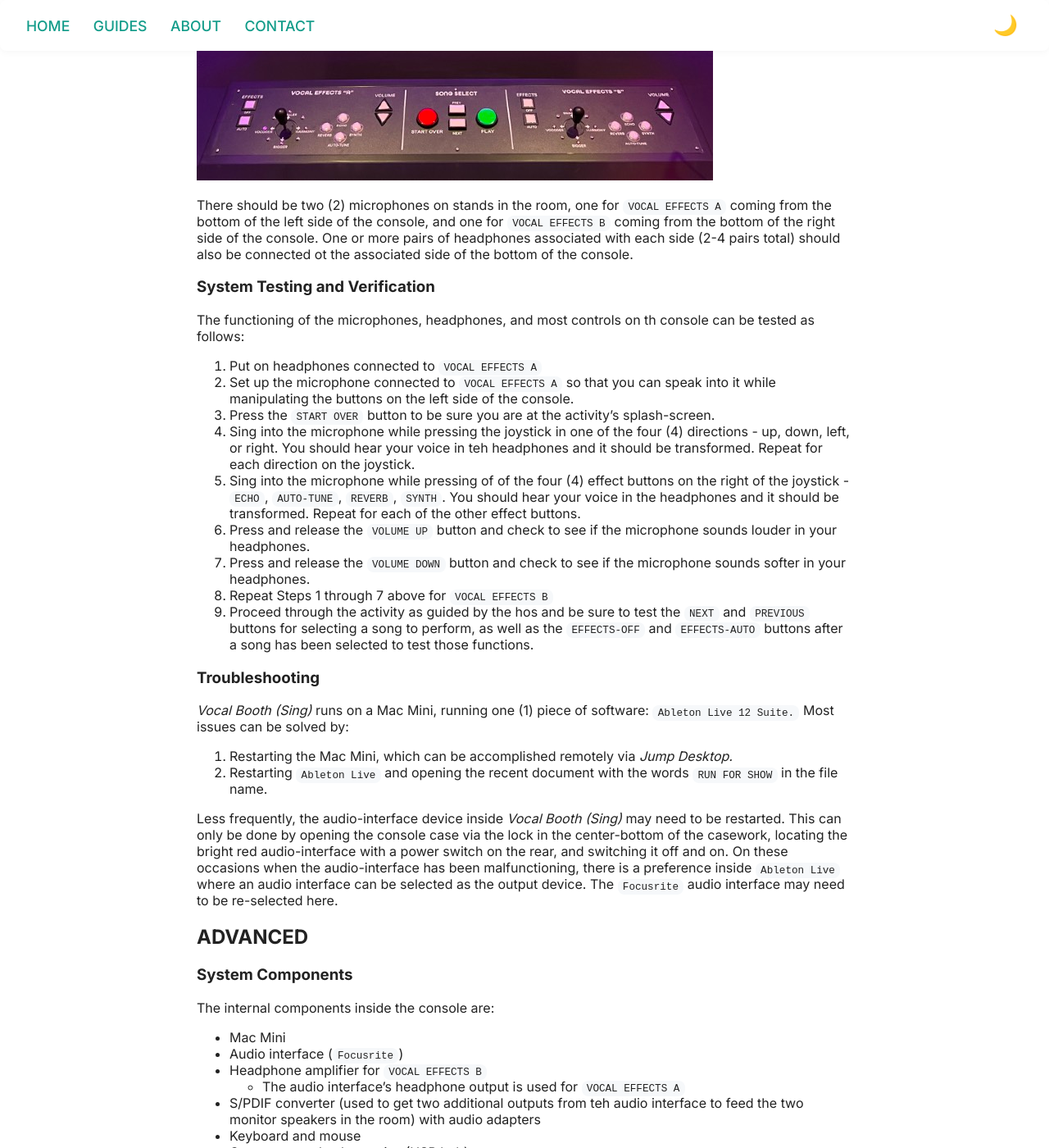
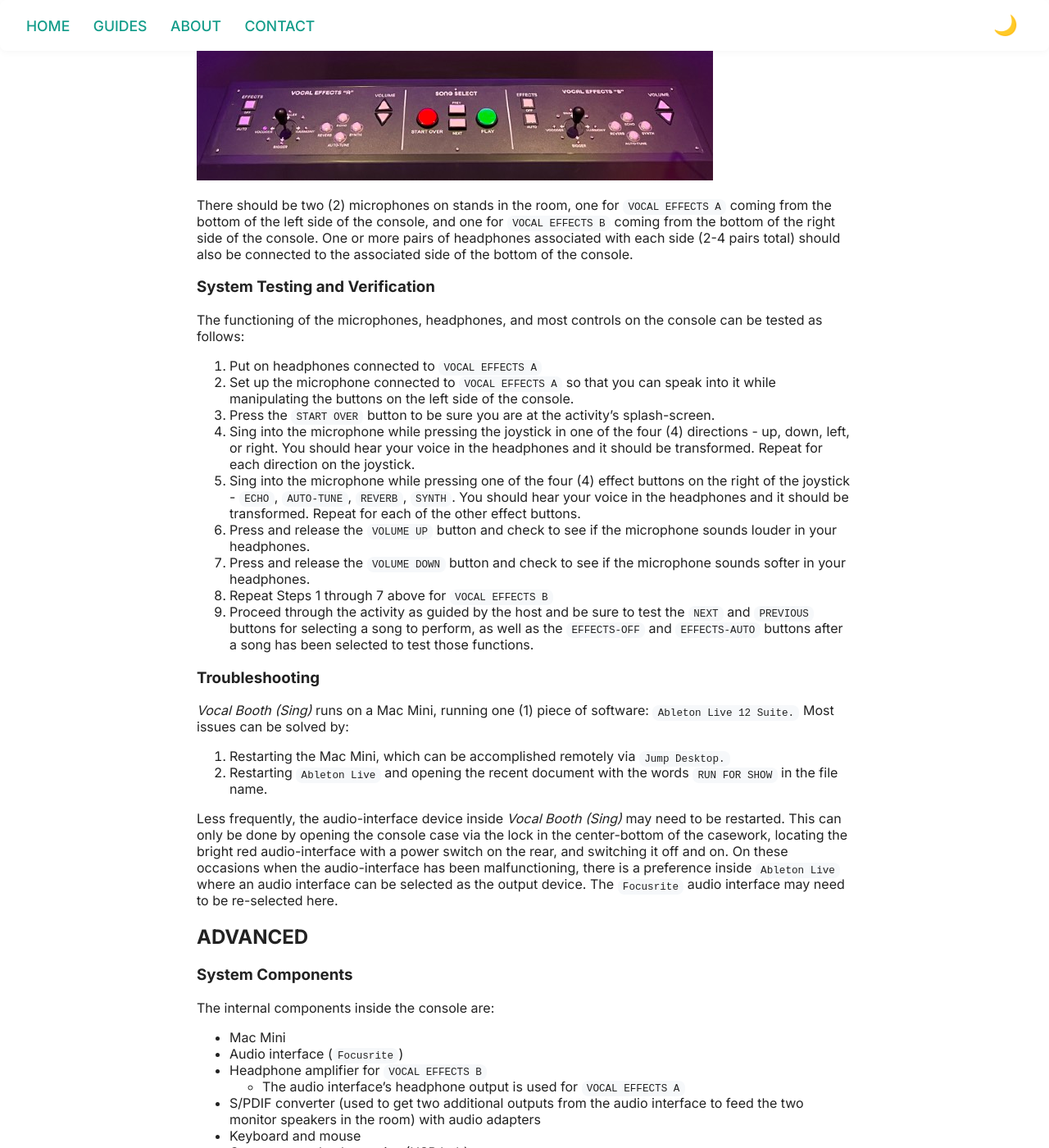
Before and after one commit to buryhoganllc/sonic-playground-guides, a Jekyll site: the page built from guides/vocal-booth.md, in a window 1280 px wide and 1400 px high, scrolled down 1301 px. Shown: the whole window at 82% size. Built offline with Jekyll 4.4.1, drawn with Linux system fonts in a browser that asks for light colours; some of the changed text lies outside the part shown.

Commit message:
docs: fix spelling errors

```diff
--- a/guides/vocal-booth.md
+++ b/guides/vocal-booth.md
@@ -14,31 +14,31 @@
 
 ## BASICS
 
-The _Vocal Booth's_ computer is working properly when pressing the red `START OVER` button returns teh video screen to the `YOU CAN SING` splash-screen, and then pressing the green `PLAY` button begins playing a video of the virtual host.
+The _Vocal Booth's_ computer is working properly when pressing the red `START OVER` button returns the video screen to the `YOU CAN SING` splash-screen, and then pressing the green `PLAY` button begins playing a video of the virtual host.
 
 ![Vocal Booth virtual host.]({{ '/assets/images/VB_Welcome.jpeg' | relative_url }})
 
-There should be two (2) microphones on stands in the room, one for `VOCAL EFFECTS A` coming from the bottom of the left side of the console, and one for `VOCAL EFFECTS B` coming from the bottom of the right side of the console. One or more pairs of headphones associated with each side (2-4 pairs total) should also be connected ot the associated side of the bottom of the console.
+There should be two (2) microphones on stands in the room, one for `VOCAL EFFECTS A` coming from the bottom of the left side of the console, and one for `VOCAL EFFECTS B` coming from the bottom of the right side of the console. One or more pairs of headphones associated with each side (2-4 pairs total) should also be connected to the associated side of the bottom of the console.
 
 ### System Testing and Verification
 
-The functioning of the microphones, headphones, and most controls on th console can be tested as follows:
+The functioning of the microphones, headphones, and most controls on the console can be tested as follows:
 
 1. Put on headphones connected to `VOCAL EFFECTS A`
 2. Set up the microphone connected to `VOCAL EFFECTS A` so that you can speak into it while manipulating the buttons on the left side of the console.
 3. Press the `START OVER` button to be sure you are at the activity's splash-screen.
-4. Sing into the microphone while pressing the joystick in one of the four (4) directions - up, down, left, or right. You should hear your voice in teh headphones and it should be transformed. Repeat for each direction on the joystick.
-5. Sing into the microphone while pressing of of the four (4) effect buttons on the right of the joystick - `ECHO`, `AUTO-TUNE`, `REVERB`, `SYNTH`. You should hear your voice in the headphones and it should be transformed. Repeat for each of the other effect buttons.
+4. Sing into the microphone while pressing the joystick in one of the four (4) directions - up, down, left, or right. You should hear your voice in the headphones and it should be transformed. Repeat for each direction on the joystick.
+5. Sing into the microphone while pressing one of the four (4) effect buttons on the right of the joystick - `ECHO`, `AUTO-TUNE`, `REVERB`, `SYNTH`. You should hear your voice in the headphones and it should be transformed. Repeat for each of the other effect buttons.
 6. Press and release the `VOLUME UP` button and check to see if the microphone sounds louder in your headphones.
 7. Press and release the `VOLUME DOWN` button and check to see if the microphone sounds softer in your headphones.
 8. Repeat Steps 1 through 7 above for `VOCAL EFFECTS B`
-9. Proceed through the activity as guided by the hos and be sure to test the `NEXT` and `PREVIOUS` buttons for selecting a song to perform, as well as the `EFFECTS-OFF` and `EFFECTS-AUTO` buttons after a song has been selected to test those functions.
+9. Proceed through the activity as guided by the host and be sure to test the `NEXT` and `PREVIOUS` buttons for selecting a song to perform, as well as the `EFFECTS-OFF` and `EFFECTS-AUTO` buttons after a song has been selected to test those functions.
 
 ### Troubleshooting
 
 _Vocal Booth (Sing)_ runs on a Mac Mini, running one (1) piece of software: `Ableton Live 12 Suite.` Most issues can be solved by:
 
-1. Restarting the Mac Mini, which can be accomplished remotely via _Jump Desktop._
+1. Restarting the Mac Mini, which can be accomplished remotely via `Jump Desktop.`
 2. Restarting `Ableton Live` and opening the recent document with the words `RUN FOR SHOW` in the file name.
 
 Less frequently, the audio-interface device inside _Vocal Booth (Sing)_ may need to be restarted. This can only be done by opening the console case via the lock in the center-bottom of the casework, locating the bright red audio-interface with a power switch on the rear, and switching it off and on. On these occasions when the audio-interface has been malfunctioning, there is a preference inside `Ableton Live` where an audio interface can be selected as the output device. The `Focusrite` audio interface may need to be re-selected here.
@@ -53,7 +53,7 @@
 - Audio interface (`Focusrite`)
 - Headphone amplifier for `VOCAL EFFECTS B`
   - The audio interface's headphone output is used for `VOCAL EFFECTS A`
-- S/PDIF converter (used to get two additional outputs from teh audio interface to feed the two monitor speakers in the room) with audio adapters
+- S/PDIF converter (used to get two additional outputs from the audio interface to feed the two monitor speakers in the room) with audio adapters
 - Keyboard and mouse
 - Custom console electronics (USB hub):
   - One (1) Arduino acting as a USB-MIDI device
@@ -63,7 +63,7 @@
 - _Potentially_: audio splitter adapters for additional headphones
 - _Potentially_: other audio adapters
 
-The computer is directly connected to teh video monitor via HDMI cable.
+The computer is directly connected to the video monitor via HDMI cable.
 
 ## Software Automation
 
```
